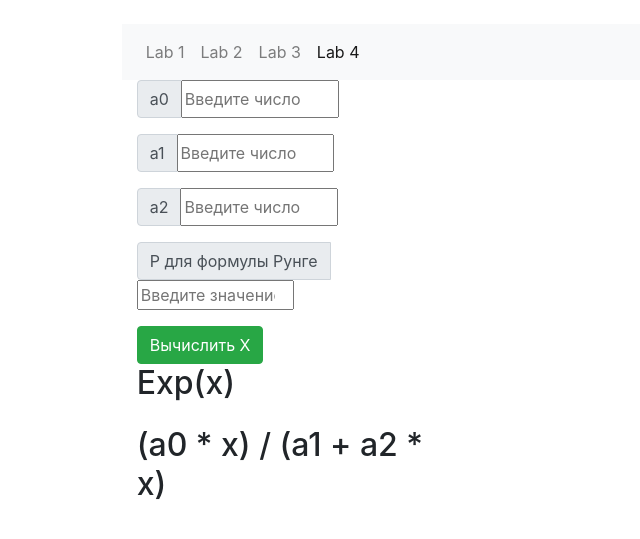
After one commit to AyazYakupov/Modeling, a Flask app: page /lab_4/ in a window 1280 px wide. The commit adds this page. Shown: the top 539 px of the page, without its empty margins (0-640 px from the left). Run offline with Flask 2, Linux system fonts and the light colour scheme; some libraries are stand-ins or nearby versions.

Commit message:
lab_4 inteface added

```diff
--- a/app.py
+++ b/app.py
@@ -3,11 +3,13 @@ from flask import Flask, redirect, session
 from lab_1.routes import lab_1
 from lab_2.routes import lab_2
 from lab_3.routes import lab_3
+from lab_4.routes import lab_4
 
 app = Flask(__name__)
 app.register_blueprint(lab_1, url_prefix='/lab_1')
 app.register_blueprint(lab_2, url_prefix='/lab_2')
 app.register_blueprint(lab_3, url_prefix='/lab_3')
+app.register_blueprint(lab_4, url_prefix='/lab_4')
 app.secret_key = 'hello'
 
 # from lab_2.routes import *
--- /dev/null
+++ b/lab_4/routes.py
@@ -0,0 +1,23 @@
+from flask import Blueprint, render_template, request
+from .test2 import *
+
+lab_4 = Blueprint('lab_4', __name__,
+                  template_folder='templates',
+                  static_folder='static',
+                  static_url_path='/lab_4/static')
+
+
+@lab_4.route('/', methods=['GET', 'POST'])
+def lab_4_getter():
+    tables = [{'h2': 'Exp(x)'}, {'h2': '(a0 * x) / (a1 + a2 * x)'}]
+    if request.method == 'GET':
+        return render_template('lab_4.html', tables=tables, current_lab='Lab 4')
+    elif request.method == 'POST':
+        a0 = int(request.form.get('a0'))
+        a1 = int(request.form.get('a1'))
+        a2 = int(request.form.get('a2'))
+        p = int(request.form.get('p'))
+        table_1, table_2 = main(p=p, a0=a0, a1=a1, a2=a2)
+        tables[0]['data'] = list(table_1)
+        tables[1]['data'] = list(table_2)
+        return render_template('lab_4.html', tables=tables, current_lab='Lab 4')
--- /dev/null
+++ b/lab_4/templates/lab_4.html
@@ -0,0 +1,68 @@
+{% extends "index.html" %}
+{% block content %}
+    <div class="mytable col-lg-4 float-left">
+        <form method="post">
+            <div class="input-group mb-3">
+                <div class="input-group-prepend">
+                    <span class="input-group-text">a0</span>
+                </div>
+                <input type="number"
+                       placeholder="Введите число" name="a0" value="{{ a0 | safe }}"
+                       class="w-50" required>
+            </div>
+            <div class="input-group mb-3">
+                <div class="input-group-prepend">
+                    <span class="input-group-text">a1</span>
+                </div>
+                <input type="number"
+                       placeholder="Введите число" name="a1" value="{{ a1 | safe }}"
+                       class="w-50" required>
+            </div>
+            <div class="input-group mb-3">
+                <div class="input-group-prepend">
+                    <span class="input-group-text">a2</span>
+                </div>
+                <input type="number"
+                       placeholder="Введите число" name="a2" value="{{ a2 | safe }}"
+                       class="w-50" required>
+            </div>
+            <div class="input-group mb-3">
+                <div class="input-group-prepend">
+                    <span class="input-group-text">P для формулы Рунге</span>
+                </div>
+                <input type="number" min="0.1" max="10" step="0.1"
+                       placeholder="Введите значение функции" name="p" value="{{ p | safe }}"
+                       class="w-50" required>
+            </div>
+            <button class="btn btn-success" type="submit">Вычислить X</button>
+        </form>
+    {% for table in tables %}
+        <h2>{{ table['h2'] }}</h2>
+        <table class="table table-bordered">
+            {% if table.get('data') %}
+                <thead>
+                <th>x</th>
+                <th>y</th>
+                <th>y' -> O(h)</th>
+                <th>y' -> O(h^2)</th>
+                <th>y'' -> O(h^2)</th>
+                <th>y0' -> O(h^2)</th>
+                <th>yn' -> O(h^2)</th>
+                <th>y' -> по формуле Рунге</th>
+                <th>y' -> с выравниванием переменных</th>
+                </thead>
+                <tbody>
+                {% for row in table.get('data') %}
+                    <tr>
+                    {% for column in row %}
+                        <td>{{ column }}</td>
+                    {% endfor %}
+                    </tr>
+                {% endfor %}
+                </tbody>
+            {% endif %}
+        </table>
+    {% endfor %}
+
+        <div class="loader d-none" id="loader"></div>
+{% endblock %}
--- a/templates/index.html
+++ b/templates/index.html
@@ -9,7 +9,7 @@
 <nav class="navbar navbar-expand-lg navbar-light bg-light">
     <div class="collapse navbar-collapse" id="navbarNav">
         <ul class="navbar-nav">
-            {% for lab in [['Lab 1', 'lab_1'], ['Lab 2', 'lab_2'], ['Lab 3', 'lab_3']] %}
+            {% for lab in [['Lab 1', 'lab_1'], ['Lab 2', 'lab_2'], ['Lab 3', 'lab_3'], ['Lab 4', 'lab_4']] %}
                 <li class="nav-item{% if lab[0] == current_lab %} active{% endif %}">
                     <a class="nav-link" href="../{{ lab[1] }}">{{ lab[0] }}<span class="sr-only"></span></a>
                 </li>
```
Also changed, not shown: lab_4/test2.py (+17 -17 lines), static/lab_2/images/plot.png.
